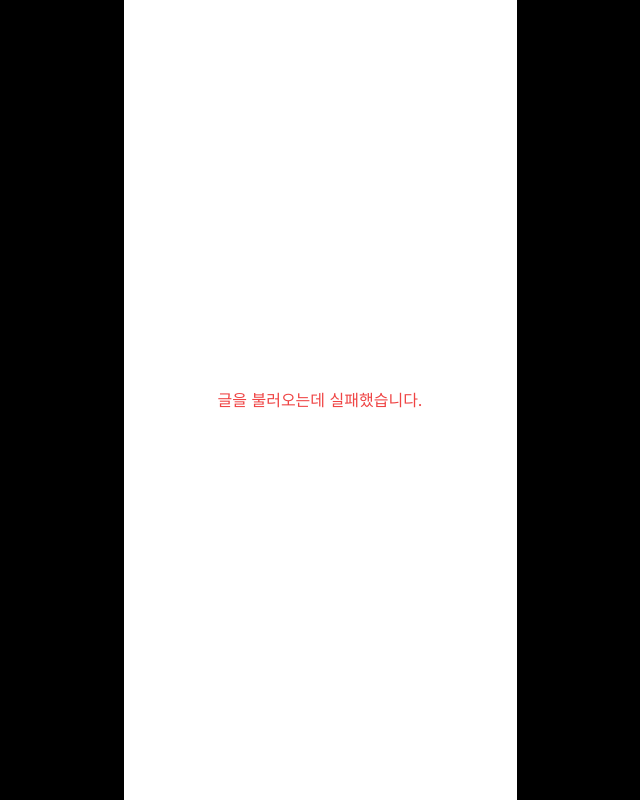
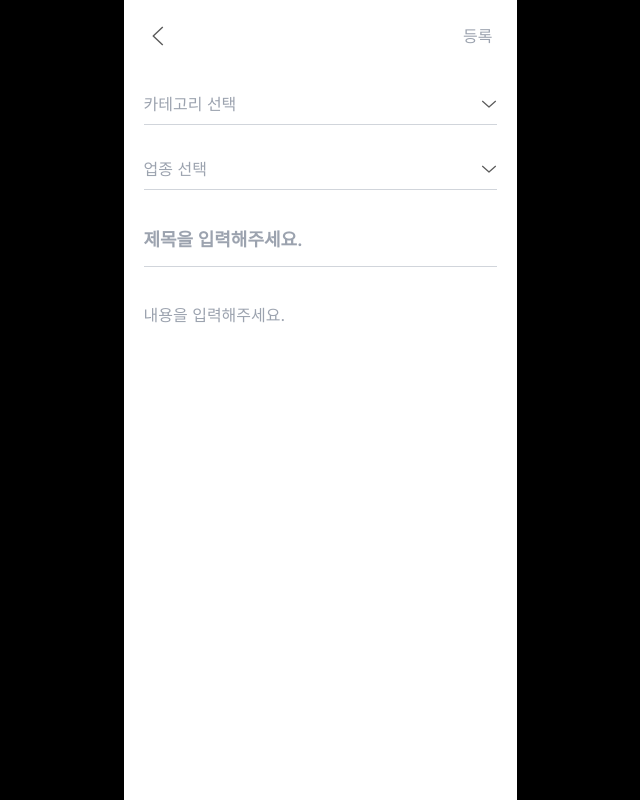
Before and after one commit to BeJunseok/CrossBiz-FE, a React (Vite) app: page /community/post/new in a window 1280 px wide. Shown: the whole page, without its empty margins (320-960 px from the left). Built offline with nearby package versions, Linux system fonts and the light colour scheme.

Commit message:
feat: 새로운 글 등록 페이지 구현

```diff
--- a/src/App.jsx
+++ b/src/App.jsx
@@ -13,6 +13,7 @@ import Tax from '@/pages/Tax';
 import RecommendPage from '@/pages/RecommendPage';
 import NewSchedulePage from '@/pages/NewSchedulePage';
 import HotPostsPage from '@/pages/community/HotPostsPage';
+import NewPostPage from './pages/community/NewPostPage';
 
 function App() {
   return (
@@ -26,6 +27,7 @@ function App() {
         <Route path="/register/visa-info" element={<VisaInfoPage />} />
         <Route path="/community/search" element={<SearchPage />} />
         <Route path="/community/post/:id" element={<PostDetailPage />} />
+        <Route path="/community/post/new" element={<NewPostPage />} />
         <Route path="/community/hotpost" element={<HotPostsPage />} />
         <Route path="/recommend" element={<RecommendPage />} />
         <Route path="/schedule/new" element={<NewSchedulePage />} />
--- /dev/null
+++ b/src/components/Community/NewPost/NewPostForm.jsx
@@ -0,0 +1,73 @@
+import SimpleDropdown from '@/components/Community/NewPost/SimpleDropdown';
+import { dropdownOptions } from '@/constants/dropdownOptions';
+import { useEffect } from 'react';
+import { useRef } from 'react';
+
+const { CATEGORY_OPTIONS, INDUSTRY_OPTIONS } = dropdownOptions;
+
+const NewPostForm = ({ formData, onChange }) => {
+  const textareaRef = useRef();
+  const handleFieldChange = (field, value) => {
+    onChange({
+      ...formData,
+      [field]: value,
+    });
+  };
+
+  // content의 길이에 따라 textarea 높이 변경
+  useEffect(() => {
+    if (textareaRef.current) {
+      textareaRef.current.style.height = 'auto';
+      textareaRef.current.style.height = `${textareaRef.current.scrollHeight}px`;
+    }
+  }, [formData.content]);
+
+  return (
+    <div className="px-5 py-5 space-y-6">
+      {/* 카테고리 선택 */}
+      <div className="space-y-2">
+        <SimpleDropdown
+          options={CATEGORY_OPTIONS}
+          value={formData.category}
+          onChange={(value) => handleFieldChange('category', value)}
+          placeholder="카테고리 선택"
+        />
+      </div>
+
+      {/* 업종 선택 */}
+      <div className="space-y-2">
+        <SimpleDropdown
+          options={INDUSTRY_OPTIONS}
+          value={formData.industry}
+          onChange={(value) => handleFieldChange('industry', value)}
+          placeholder="업종 선택"
+        />
+      </div>
+
+      {/* 제목 입력 */}
+      <div className="space-y-2">
+        <input
+          type="text"
+          value={formData.title}
+          onChange={(e) => handleFieldChange('title', e.target.value)}
+          placeholder="제목을 입력해주세요."
+          className="w-full py-3 text-lg font-semibold border-b border-gray-300 focus:outline-none focus:border-b-blue-500 placeholder-gray-400"
+        />
+      </div>
+
+      {/* 내용 입력 */}
+      <div className="space-y-2">
+        <textarea
+          ref={textareaRef}
+          value={formData.content}
+          onChange={(e) => handleFieldChange('content', e.target.value)}
+          placeholder="내용을 입력해주세요."
+          rows={12}
+          className="w-full py-3 rounded-lg focus:outline-none focus:border-blue-500 placeholder-gray-400 resize-none"
+        />
+      </div>
+    </div>
+  );
+};
+
+export default NewPostForm;
--- /dev/null
+++ b/src/components/Community/NewPost/NewPostHeader.jsx
@@ -0,0 +1,33 @@
+import { useNavigate } from 'react-router-dom';
+import ChevronLeft from '@/assets/svg/community/ChevronLeft.svg?react';
+
+const NewPostHeader = ({ onSubmit, isFormValid }) => {
+  const navigate = useNavigate();
+
+  const handleBack = () => {
+    navigate(-1);
+  };
+
+  return (
+    <div className="bg-white h-16">
+      <div className="flex items-center justify-between px-5 py-5">
+        <button onClick={handleBack} className="p-1">
+          <ChevronLeft className="text-gray-600 w-5 h-5" />
+        </button>
+        <button
+          onClick={onSubmit}
+          disabled={!isFormValid}
+          className={`text-base font-medium px-1 py-1 ${
+            isFormValid
+              ? 'text-black hover:text-gray-700'
+              : 'text-gray-400 cursor-not-allowed'
+          }`}
+        >
+          등록
+        </button>
+      </div>
+    </div>
+  );
+};
+
+export default NewPostHeader;
--- /dev/null
+++ b/src/components/Community/NewPost/SimpleDropdown.jsx
@@ -0,0 +1,64 @@
+import { useState } from 'react';
+import ChevronDown from '@/assets/svg/common/ChevronDown.svg?react';
+
+const SimpleDropdown = ({
+  options,
+  value,
+  onChange,
+  placeholder,
+  disabled = false,
+}) => {
+  const [isOpen, setIsOpen] = useState(false);
+
+  const handleSelect = (option) => {
+    onChange(option);
+    setIsOpen(false);
+  };
+
+  return (
+    <div className="relative">
+      <button
+        type="button"
+        onClick={() => !disabled && setIsOpen(!isOpen)}
+        disabled={disabled}
+        className={`w-full px-0 py-2 bg-white border-b border-gray-300 text-left flex items-center justify-between focus:outline-none ${
+          disabled
+            ? 'text-gray-400 cursor-not-allowed'
+            : 'hover:border-gray-400'
+        }`}
+      >
+        <span
+          className={value ? 'text-black text-base' : 'text-gray-400 text-base'}
+        >
+          {value || placeholder}
+        </span>
+        <ChevronDown
+          className={`w-4 h-4 text-gray-400 transition-transform ${isOpen ? 'rotate-180' : ''}`}
+        />
+      </button>
+
+      {isOpen && !disabled && (
+        <>
+          <div
+            className="fixed inset-0 z-10"
+            onClick={() => setIsOpen(false)}
+          />
+          <div className="absolute top-full left-0 right-0 mt-1 bg-white border border-gray-200 rounded-lg shadow-lg z-20 max-h-60 overflow-y-auto">
+            {options.map((option, index) => (
+              <button
+                key={index}
+                type="button"
+                onClick={() => handleSelect(option)}
+                className="w-full px-4 py-3 text-left hover:bg-gray-50 focus:bg-gray-50 focus:outline-none first:rounded-t-lg last:rounded-b-lg"
+              >
+                {option}
+              </button>
+            ))}
+          </div>
+        </>
+      )}
+    </div>
+  );
+};
+
+export default SimpleDropdown;
--- /dev/null
+++ b/src/hooks/useNewPost.js
@@ -0,0 +1,72 @@
+import { useState } from 'react';
+
+export const useNewPost = () => {
+  const [formData, setFormData] = useState({
+    category: '',
+    industry: '',
+    title: '',
+    content: '',
+  });
+
+  const [isSubmitting, setIsSubmitting] = useState(false);
+
+  const validateForm = () => {
+    const errors = [];
+
+    if (!formData.category) {
+      errors.push('카테고리를 선택해주세요.');
+    }
+    if (!formData.industry) {
+      errors.push('업종을 선택해주세요.');
+    }
+    if (!formData.title.trim()) {
+      errors.push('제목을 입력해주세요.');
+    }
+    if (!formData.content.trim()) {
+      errors.push('내용을 입력해주세요.');
+    }
+
+    return errors;
+  };
+
+  const isFormValid =
+    formData.category &&
+    formData.industry &&
+    formData.title.trim() &&
+    formData.content.trim();
+
+  const submitPost = async () => {
+    const errors = validateForm();
+
+    if (errors.length > 0) {
+      alert(errors[0]);
+      return false;
+    }
+
+    setIsSubmitting(true);
+
+    try {
+      // 추후 API 연동
+      console.log('글 등록:', formData);
+
+      // 임시 지연
+      await new Promise((resolve) => setTimeout(resolve, 1000));
+
+      return true;
+    } catch (error) {
+      console.error('글 등록 실패:', error);
+      alert('글 등록에 실패했습니다.');
+      return false;
+    } finally {
+      setIsSubmitting(false);
+    }
+  };
+
+  return {
+    formData,
+    setFormData,
+    isFormValid,
+    isSubmitting,
+    submitPost,
+  };
+};
--- /dev/null
+++ b/src/pages/community/NewPostPage.jsx
@@ -0,0 +1,42 @@
+import { useNavigate } from 'react-router-dom';
+import NewPostHeader from '@/components/Community/NewPost/NewPostHeader';
+import NewPostForm from '@/components/Community/NewPost/NewPostForm';
+import { useNewPost } from '@/hooks/useNewPost';
+
+const NewPostPage = () => {
+  const navigate = useNavigate();
+  const { formData, setFormData, isFormValid, isSubmitting, submitPost } =
+    useNewPost();
+
+  const handleSubmit = async () => {
+    if (isSubmitting) return;
+
+    const success = await submitPost();
+    if (success) {
+      navigate('/community');
+    }
+  };
+
+  return (
+    <div className="min-h-screen w-full bg-white">
+      <NewPostHeader
+        onSubmit={handleSubmit}
+        isFormValid={isFormValid && !isSubmitting}
+      />
+      <NewPostForm formData={formData} onChange={setFormData} />
+
+      {isSubmitting && (
+        <div className="fixed inset-0 bg-black bg-opacity-50 flex items-center justify-center z-50">
+          <div className="bg-white rounded-lg p-6">
+            <div className="text-center">
+              <div className="animate-spin rounded-full h-8 w-8 border-b-2 border-blue-500 mx-auto mb-4"></div>
+              <p className="text-gray-600">글을 등록하는 중...</p>
+            </div>
+          </div>
+        </div>
+      )}
+    </div>
+  );
+};
+
+export default NewPostPage;
```
